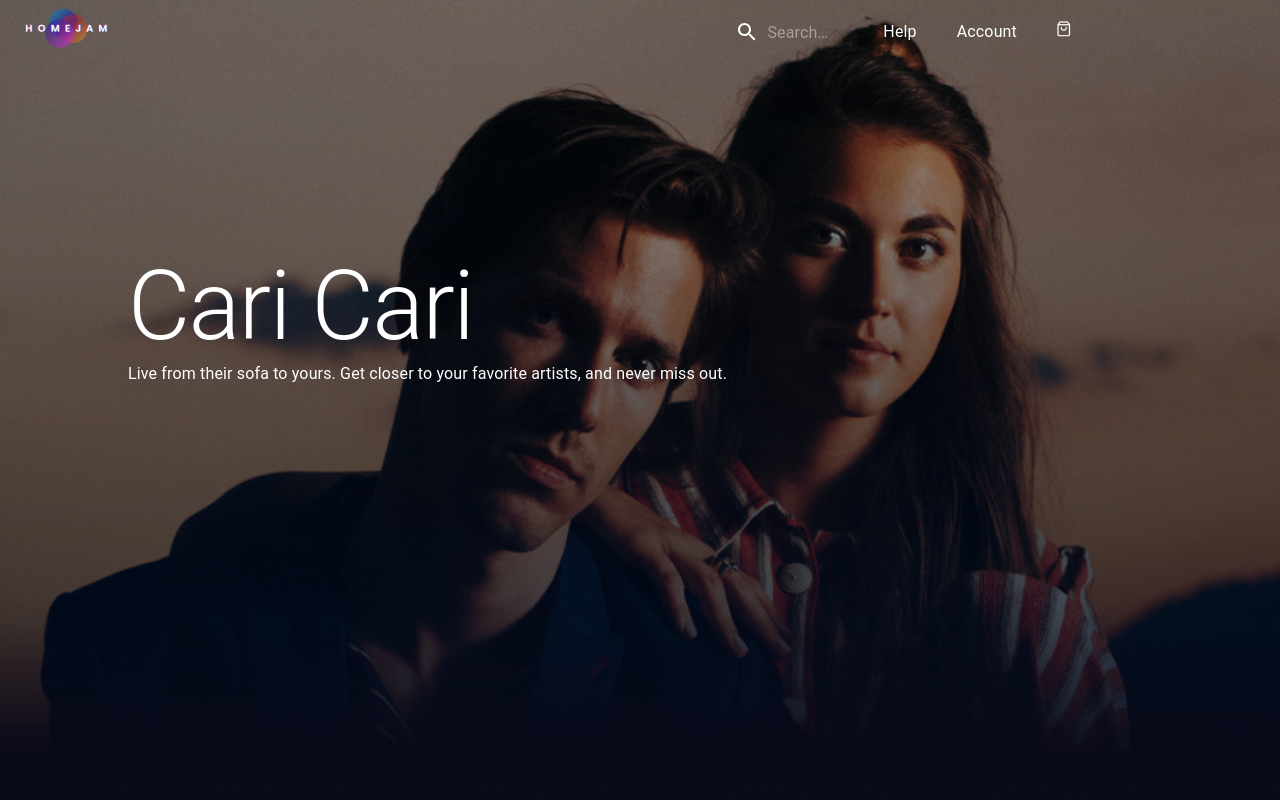
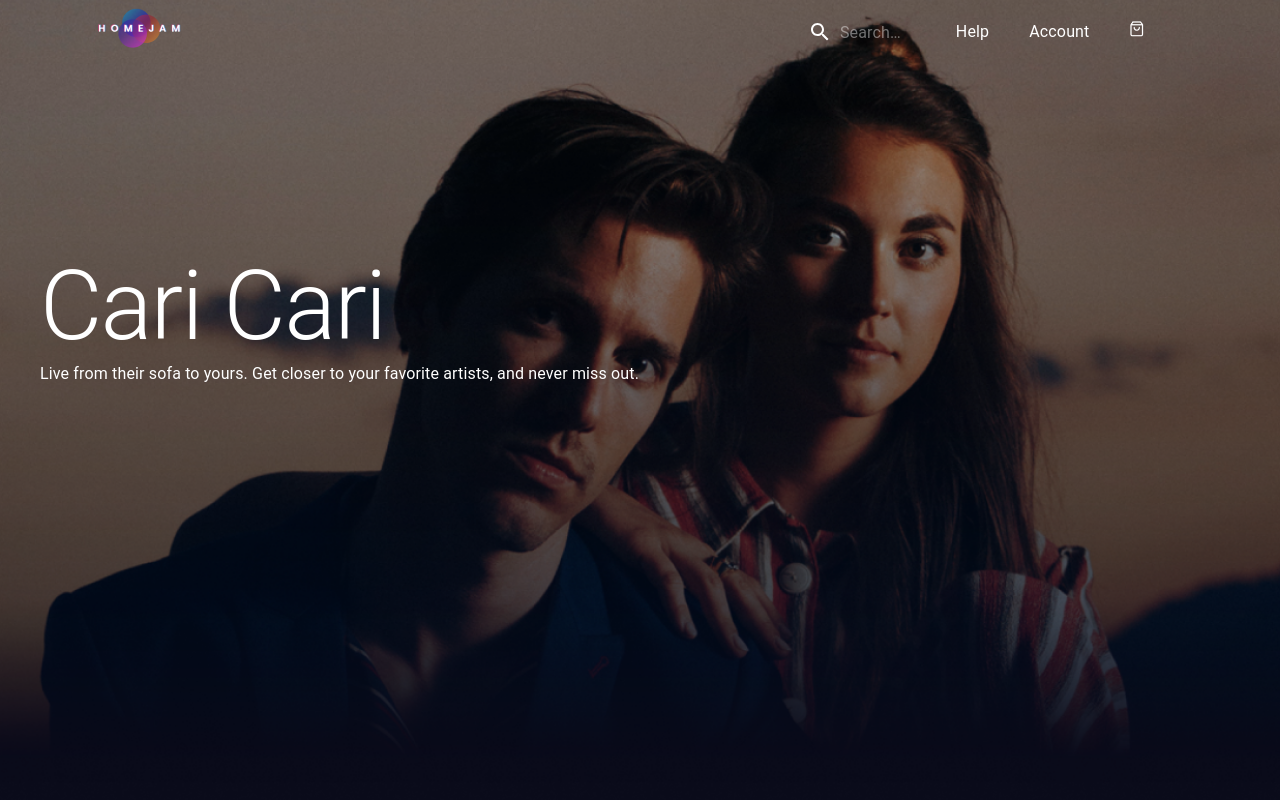
Before and after one commit to NurulIslam-EEE/Homejam, a React (Create React App) app: page / in a window 1280 px wide. Shown: the top 800 px of the page. Built offline with nearby package versions, Linux system fonts and the light colour scheme.

Commit message:
navbar updated

```diff
--- a/src/components/Banner/Banner.js
+++ b/src/components/Banner/Banner.js
@@ -15,17 +15,26 @@ const Banner = () => {
         },
         heroTitle: {
             paddingTop: '250px',
-            marginLeft: '10%'
+            paddingRight: '100px',
+            width: '1200px !important'
+        },
+        heroTitleContainer: {
+            display: 'flex',
+            justifyContent: 'center',
+            width: '100%'
         }
     })
     const {
         bannerContainer,
-        heroTitle
+        heroTitle, heroTitleContainer
     } = useStyle();
     return (
 
         <Box className={bannerContainer}>
+            <Box className={heroTitleContainer}>
                 <Box className={heroTitle}>
+
+
 
 
                     <Typography
@@ -43,7 +52,7 @@ const Banner = () => {
                         Live from their sofa to yours. Get closer to your favorite artists, and never miss out.
                     </Typography>
                 </Box>
-
+            </Box>
         </Box>
 
     );
--- a/src/components/Navigation/Navigation.js
+++ b/src/components/Navigation/Navigation.js
@@ -66,9 +66,9 @@ export default function Navigation() {
     const useStyle = makeStyles({
         navContainer: {
             background: "transparent !important",
-            width: '100%',
-            display: 'flex',
-            justifyContent: 'center',
+            width: '100% !important',
+            display: 'flex !important',
+            justifyContent: 'center !important',
             boxShadow: "0 0 0 0 !important"
         },
         navItem: {
@@ -97,7 +97,7 @@ export default function Navigation() {
     return (
         <Box sx={{ width: '100%' }}>
             <AppBar className={navContainer} position="fixed">
-                <Toolbar sx={{ maxWidth: '1135px !important' }}>
+                <Toolbar sx={{ width: '1135px !important', margin: '0 auto' }}>
 
                     <Typography
                         variant="h6"
```
Lines whose indentation alone changed are shown as unchanged.
